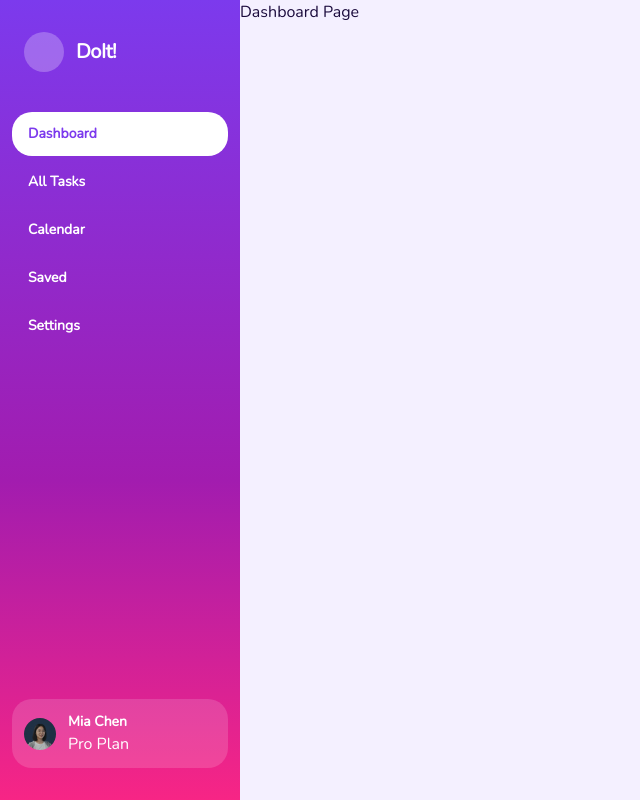
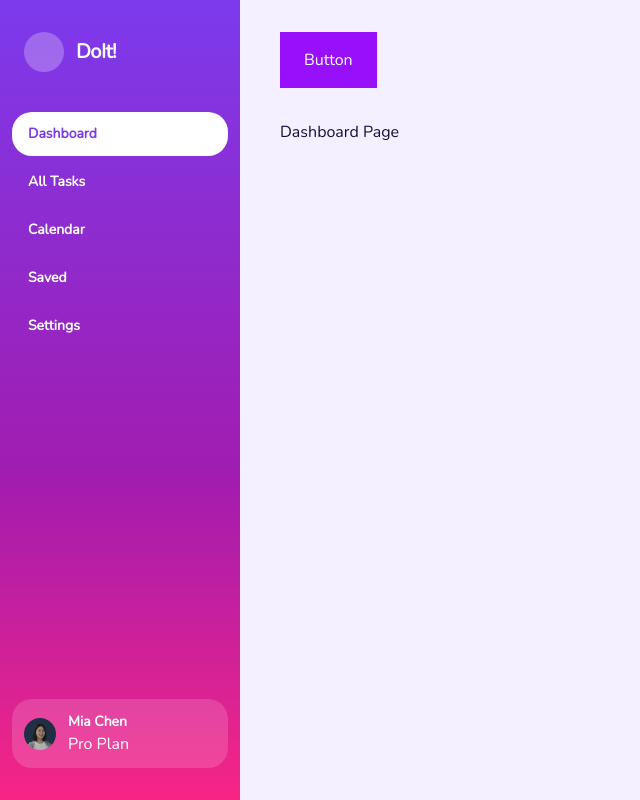
Before and after one commit to shuanvita/todo-list-vue, a Vue app: page / in a window 1280 px wide. Shown: the whole page, without its empty margins (0-640 px from the left). Built offline with nearby package versions, Linux system fonts and the light colour scheme.

Commit message:
Добавил UI-компонент кнопки

```diff
--- a/src/app/entrypoint/App.vue
+++ b/src/app/entrypoint/App.vue
@@ -1,10 +1,14 @@
 <script setup lang="ts">
 import { SidebarNav } from '@/widgets/sidebarNav'
+import { TheHeader } from '@/widgets/theHeader'
 </script>
 
 <template>
-  <div class="grid grid-cols-[240px_1fr] h-screen">
+  <div class="grid h-screen grid-cols-[240px_1fr]">
     <SidebarNav />
-    <RouterView />
+    <div class="pt-8 px-10 flex flex-col space-y-8">
+      <TheHeader />
+      <RouterView />
+    </div>
   </div>
 </template>
--- /dev/null
+++ b/src/shared/ui/VButton/VButton.types.ts
@@ -0,0 +1,6 @@
+export interface ButtonProps {
+  disabled?: boolean
+  type?: 'button' | 'submit' | 'reset'
+  ariaLabel?: string
+  variant?: 'default' | 'primary' | 'outline' | 'link' | 'custom'
+}
--- /dev/null
+++ b/src/shared/ui/VButton/VButton.vue
@@ -0,0 +1,57 @@
+<script setup lang="ts">
+import type { ButtonProps } from './VButton.types'
+import { computed, useSlots, watchEffect } from 'vue'
+
+const props = withDefaults(defineProps<ButtonProps>(), {
+  variant: 'default',
+  disabled: false,
+  type: 'button',
+})
+
+const slots = useSlots()
+
+const variants = {
+  default: 'bg-purple-600 text-white',
+  primary: 'bg-primary hover:bg-secondary-300 hover:text-default',
+  outline: 'border border-primary text-primary hover:bg-secondary',
+  link: 'text-primary',
+  custom: '',
+}
+
+const classes = computed(() => {
+  if (props.variant === 'custom') {
+    return undefined
+  }
+
+  return [
+    'flex items-center justify-center gap-3',
+    props.disabled
+      ? 'cursor-not-allowed bg-slate-700 text-slate-500'
+      : `${variants[props.variant]} cursor-pointer`,
+  ]
+})
+
+if (import.meta.env.DEV) {
+  watchEffect(() => {
+    if (slots.icon && !props.ariaLabel) {
+      console.warn('[UiButton]: `ariaLabel` is recommended for icon-only buttons.')
+    }
+  })
+}
+</script>
+
+<template>
+  <button
+    :class="[classes, props.variant !== 'custom' && !$slots.icon && 'px-5 py-4 lg:px-6']"
+    :disabled="props.disabled"
+    :type="props.type"
+    :aria-label="props.ariaLabel"
+  >
+    <slot v-if="slots.icon" name="icon" />
+    <template v-else>
+      <slot name="preIcon" />
+      <slot />
+      <slot name="postIcon" />
+    </template>
+  </button>
+</template>
--- /dev/null
+++ b/src/shared/ui/VButton/index.ts
@@ -0,0 +1,3 @@
+import VButton from '@/shared/ui/VButton/VButton.vue'
+
+export default VButton
--- /dev/null
+++ b/src/widgets/theHeader/index.ts
@@ -0,0 +1,3 @@
+import TheHeader from '@/widgets/theHeader/ui/TheHeader.vue'
+
+export { TheHeader }
--- /dev/null
+++ b/src/widgets/theHeader/ui/TheHeader.vue
@@ -0,0 +1,9 @@
+<script setup lang="ts">
+import VButton from '@/shared/ui/VButton'
+</script>
+
+<template>
+  <header><VButton>Button</VButton></header>
+</template>
+
+<style scoped></style>
```
